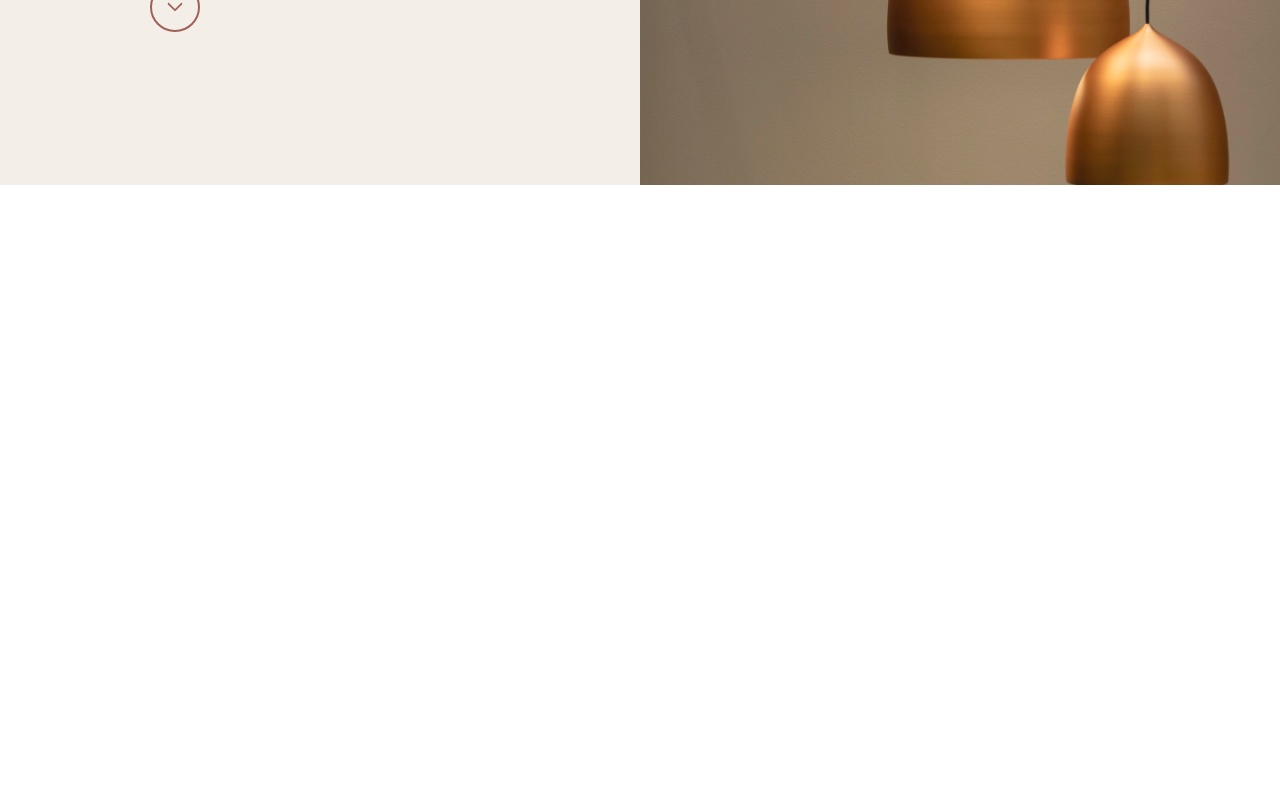
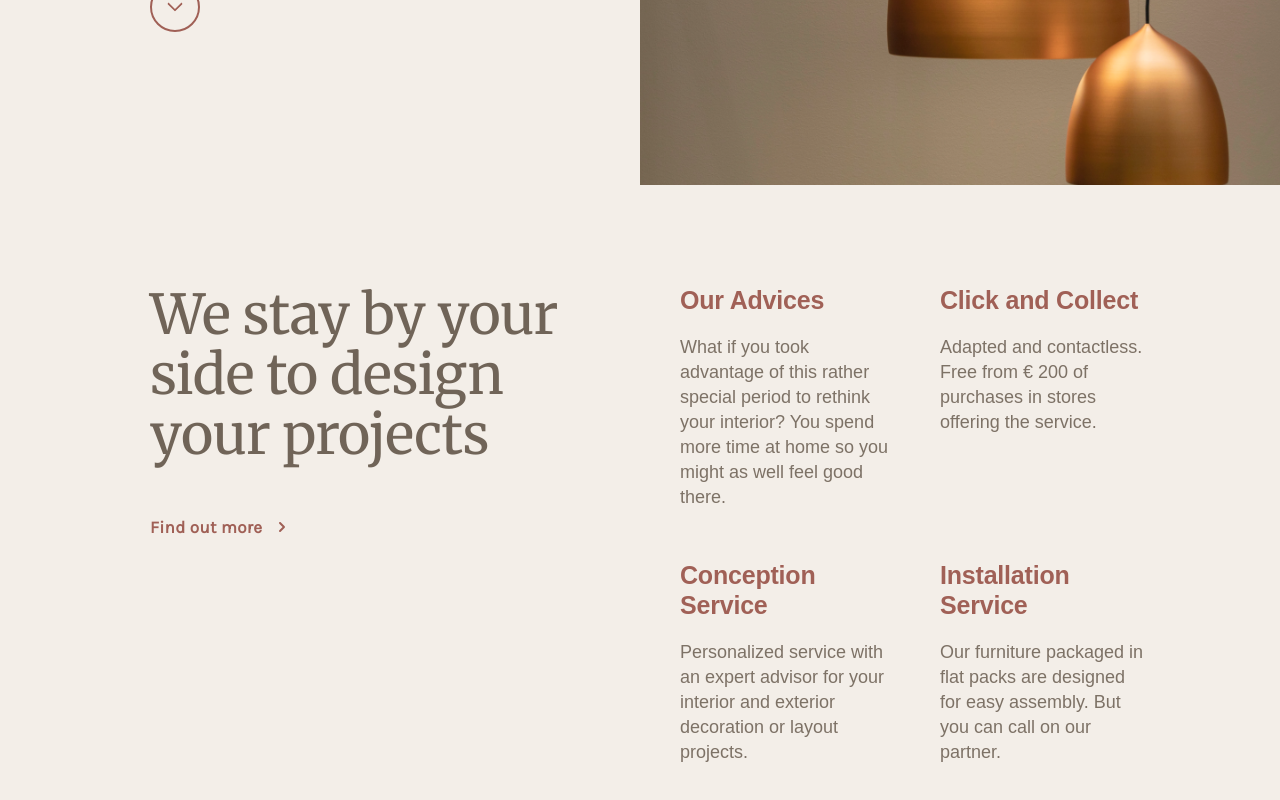
Before and after one commit to SaidGandur01/purplefire-landing-page, a Nuxt app: page / in a window 1280 px wide. Shown: the part 630-1430 px from the top of the page. Before the commit the page ends 815 px from the top, so only its background shows below. Built offline with nearby package versions, Linux system fonts and the light colour scheme; a web font is replaced by a local one.

Commit message:
Adding new overview information seciton

```diff
--- a/assets/css/base.css
+++ b/assets/css/base.css
@@ -20,7 +20,7 @@ html {
 }
 
 body {
-    scroll-behavior: smooth;
-    font-family: 'Varta', sans-serif;
-    font-size: 1.4rem !important;
+  scroll-behavior: smooth;
+  font-family: 'Varta', sans-serif;
+  font-size: 1.4rem !important;
 }
--- /dev/null
+++ b/components/core/icons/arrowRight.vue
@@ -0,0 +1,16 @@
+<template>
+  <svg
+    width="20"
+    height="20"
+    viewBox="0 0 20 20"
+    fill="none"
+    xmlns="http://www.w3.org/2000/svg"
+  >
+    <path
+      fill-rule="evenodd"
+      clip-rule="evenodd"
+      d="M8.70711 5.29289C8.31658 4.90237 7.68342 4.90237 7.29289 5.29289C6.90237 5.68342 6.90237 6.31658 7.29289 6.70711L10.5858 10L7.29289 13.2929C6.90237 13.6834 6.90237 14.3166 7.29289 14.7071C7.68342 15.0976 8.31658 15.0976 8.70711 14.7071L12.7071 10.7071C13.0976 10.3166 13.0976 9.68342 12.7071 9.29289L8.70711 5.29289Z"
+      fill="#A06056"
+    />
+  </svg>
+</template>
--- /dev/null
+++ b/components/overviewInformation.vue
@@ -0,0 +1,138 @@
+<template>
+  <div class="overview-information">
+    <div class="first-column">
+      <div class="first-column--content">
+        <h2>We stay by your <br> side to design <br> your projects</h2>
+        <span>Find out more <CoreIconsArrowRight/> </span>
+      </div>
+    </div>
+    <div class="second-column">
+      <div class="second-column--content">
+        <div class="first-row">
+          <div class="item-description">
+            <h3>Our Advices</h3>
+            <span>What if you took advantage of this rather special period to rethink your interior? You spend more time at home so you might as well feel good there.</span>
+          </div>
+          <div class="item-description">
+            <h3>Click and Collect</h3>
+            <span>Adapted and contactless. Free from € 200 of purchases in stores offering the service.</span>
+          </div>
+        </div>
+        <div class="second-row">
+          <div class="item-description">
+            <h3>Conception Service</h3>
+            <span>Personalized service with an expert advisor for your interior and exterior decoration or layout projects. </span>
+          </div>
+
+          <div class="item-description">
+            <h3>Installation Service</h3>
+            <span>Our furniture packaged in flat packs are designed for easy assembly. But you can call on our partner.</span>
+          </div>
+        </div>
+      </div>
+    </div>
+  </div>
+</template>
+<style lang="scss" scoped>
+@mixin flex-attributes($direction, $align-items, $justify-content) {
+  display: flex;
+  flex-direction: $direction;
+  align-items: $align-items;
+  justify-content: $justify-content;
+}
+@mixin font-attributes($font-size, $font-color, $font-weight, $letter-spacing, $line-height) {
+  font-size: $font-size;
+  color: var($font-color);
+  font-weight: $font-weight;
+  letter-spacing: $letter-spacing;
+  line-height: $line-height;
+  font-feature-settings: 'clig' off, 'liga' off;
+}
+.overview-information {
+  width: 100%;
+  display: flex;
+  justify-content: space-between;
+  background-color: var(--color-background-page);
+  padding: 10rem 0;
+
+  .first-column,
+  .second-column {
+    width: 100%;
+  }
+
+  .first-column {
+    &--content {
+      @include flex-attributes(column, flex-start, flex-start);
+      gap: 5rem;
+      width: 100%;
+      height: 100%;
+      padding-left: 15rem;
+
+      h2 {
+        @include font-attributes(
+          5.5rem,
+          --color-brand-primary-300,
+          300,
+          -0.6px,
+          6rem
+        );
+        font-family: 'Merriweather', sans-serif;
+      }
+
+      span {
+        @include font-attributes(
+          1.7rem,
+          --color-brand-primary-100,
+          700,
+          0.3px,
+          2.5rem
+        );
+        @include flex-attributes(row, center, flex-start);
+        gap: 1rem;
+        font-family: 'Karla', sans-serif;
+      }
+    }
+  }
+
+  .second-column {
+    &--content{
+      @include flex-attributes(column, flex-start, center);
+      padding-left: 4rem;
+      gap: 5rem;
+    }
+
+    .first-row,
+    .second-row {
+      @include flex-attributes(row, flex-start, flex-start);
+      width: 100%;
+      gap: 5rem;
+    }
+
+    .item-description {
+      @include flex-attributes(column, flex-start, flex-start);
+      gap: 2rem;
+      width: 35%;
+
+      h3 {
+        @include font-attributes(
+          2.5rem,
+          --color-brand-primary-100,
+          600,
+          -0.2px,
+          3rem
+        );
+      }
+
+      span {
+        @include font-attributes(
+          1.8rem,
+          --color-brand-primary-200,
+          400,
+          0,
+          2.5rem
+        );
+      }
+    }
+  }
+}
+</style>
--- a/nuxt.config.ts
+++ b/nuxt.config.ts
@@ -13,6 +13,9 @@ export default defineNuxtConfig({
       'Merriweather': {
         wght: [100, 200, 300, 400, 500, 600, 700, 800]
       },
+      'karla': {
+        wght: [100, 200, 300, 400, 500, 600, 700, 800]
+      },
     }
   }
 })
--- a/pages/index.vue
+++ b/pages/index.vue
@@ -2,11 +2,12 @@
   <div class="body-content">
     <Navbar />
     <Overview />
+    <OverviewInformation />
   </div>
 </template>
 <style lang="scss" scoped>
 .body-content {
-  width: 100vw;
+  width: 100%;
   min-height: 100vh;
 }
 </style>
```
